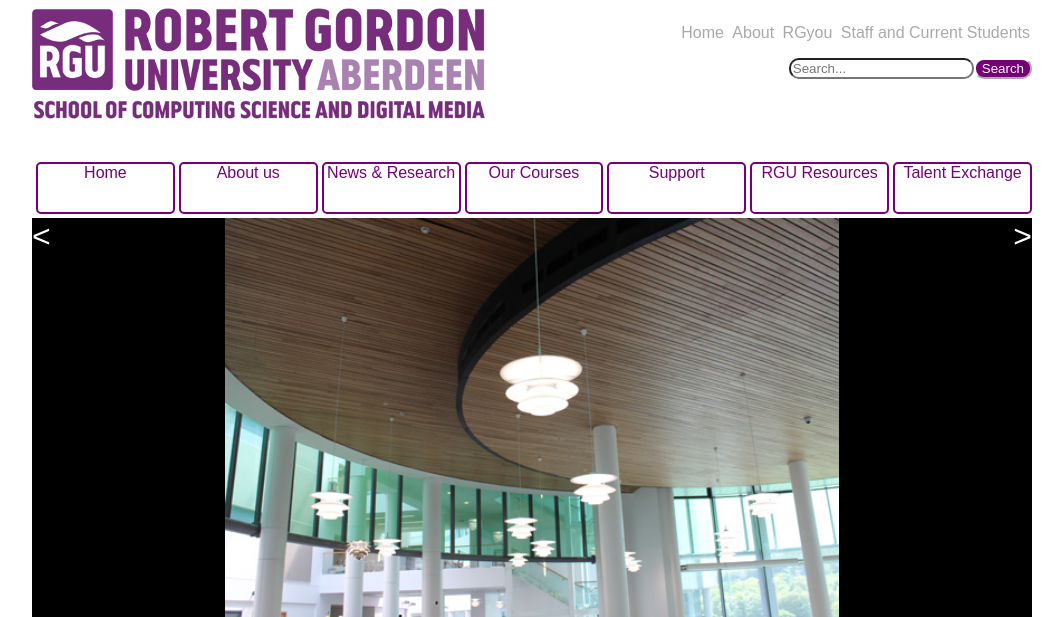
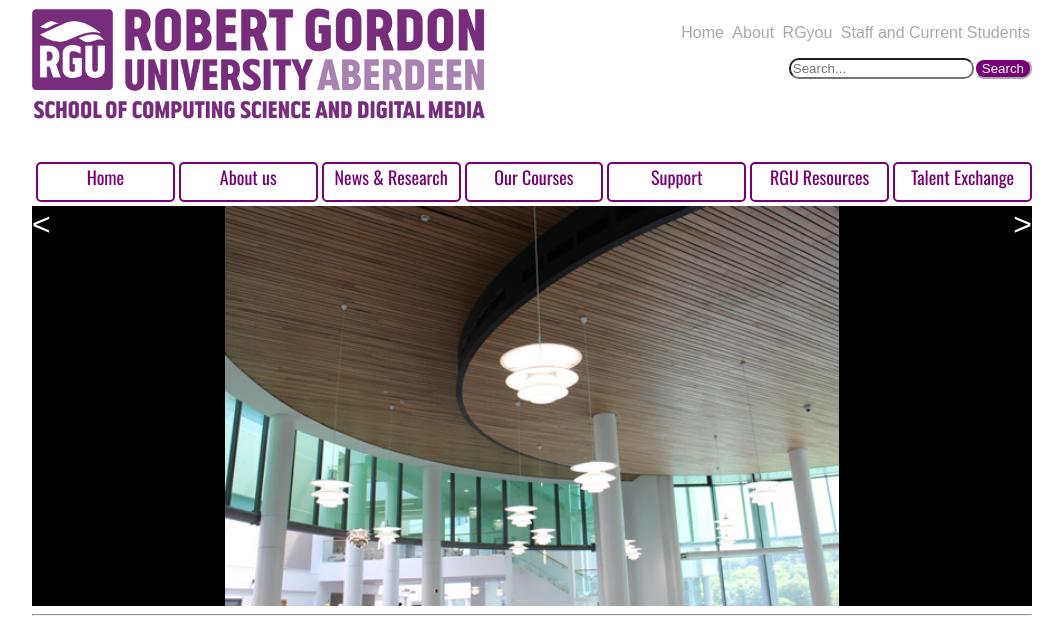
Before and after one commit to ajgatt1/cm1016g6, a PHP site: page / in a window 1280 px wide. Shown: the top 617 px of the page, without its empty margins (108-1171 px from the left). Run offline with PHP 8.4, Linux system fonts and the light colour scheme.

Commit message:
Nav bar commit

```diff
--- a/CSS/navbar.css
+++ b/CSS/navbar.css
@@ -1,3 +1,6 @@
+@import url('https://fonts.googleapis.com/css?family=Oswald');
+
+
 #nav2 > ul
 {
   list-style:none;
@@ -31,7 +34,9 @@
 
   display:block;
   width:100%;
-  height:3em;
+  height:2em;
+  font-size: large;
+  font-family: "Oswald";
 
 }
 
@@ -60,6 +65,10 @@
   border-color:#000000;
   background-color:#ffffff;
   margin-left:4px;
+  border-radius: 6px;
+  font-size: large;
+  font-family: "Oswald";
+  width: 7.5em;
 }
 
 #nav2 .submenu > li > a
@@ -67,10 +76,11 @@
   display:block;
   text-decoration:none;
   color:#770077;
-  padding:4px;
+  padding:10px;
 }
 
 #nav2 .submenu > li > a:hover
 {
   background-color:#ffccff;
+  border-radius: 6px;
 }
```
